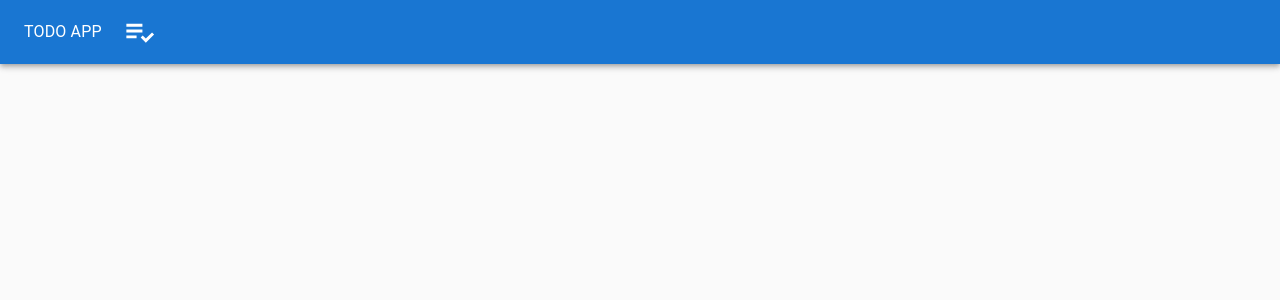
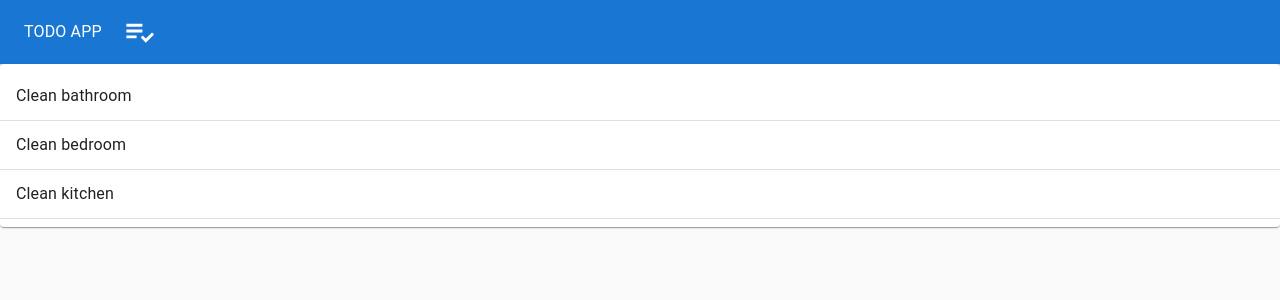
Before and after one commit to Santiago-Pe/todo-app, a React (Create React App) app: page / in a window 1280 px wide. Shown: the top 300 px of the page. Built offline with nearby package versions, Linux system fonts and the light colour scheme.

Commit message:
add todo list and todo item

```diff
--- a/public/index.html
+++ b/public/index.html
@@ -24,7 +24,7 @@
       work correctly both with client-side routing and a non-root public URL.
       Learn how to configure a non-root public URL by running `npm run build`.
     -->
-    <title>React App</title>
+    <title>Todo App</title>
   </head>
   <body>
     <noscript>You need to enable JavaScript to run this app.</noscript>
--- a/src/Components/TodoApp/TodoApp.js
+++ b/src/Components/TodoApp/TodoApp.js
@@ -1,11 +1,24 @@
 /* ---------- Dependencies ---------- */
-import React from "react";
+import React, {useState} from "react";
 import PlaylistAddCheckIcon from '@mui/icons-material/PlaylistAddCheck';
 import { Typography, AppBar, Toolbar, Paper, Grid } from "@mui/material";
 
+/* ---------- Chiled Component ---------- */
+import TodoList from "../TodoList/TodoList";
 
+/* ---------- Component ---------- */
 const TodoApp = () => {
+    const initialTodos = [
+        {id: 1, task: 'Clean bathroom', completed: false},
+        {id: 2, task: 'Clean bedroom', completed: false},
+        {id: 3, task: 'Clean kitchen', completed: false}
+    ]
+    /* ---------- States ---------- */
+    const [todos, setTodos] = useState(initialTodos);
 
+    /* ---------- Functions ---------- */
+
+    /* ---------- Render ---------- */
     return(
         <Paper
         style={{
@@ -23,9 +36,10 @@ const TodoApp = () => {
                     TODO APP
                 </Typography>
                 <PlaylistAddCheckIcon  fontSize='large'/>
+
             </Toolbar>
         </AppBar>
-
+        <TodoList todos={todos}/>
         </Paper>
     )
 }
--- /dev/null
+++ b/src/Components/TodoList/TodoList.js
@@ -0,0 +1,30 @@
+/* ---------- Dependencies ---------- */
+import React from "react";
+import {Paper, List, ListItem, Divider, ListItemText} from "@mui/material";
+
+const TodoList = (props) => {
+    /* ---------- Destructuring Props / States ---------- */
+    const {todos} = props
+
+
+    /* ---------- Render ---------- */
+    return(
+        <Paper>
+        <List>
+            {todos.map(t => (
+                <>
+                <ListItem key={t.id}>
+                    <ListItemText>{t.task}</ListItemText>
+                </ListItem>
+                <Divider/>
+
+                </>
+            ))}
+
+        </List>
+        </Paper>
+    )
+}
+
+
+export default TodoList;
```
